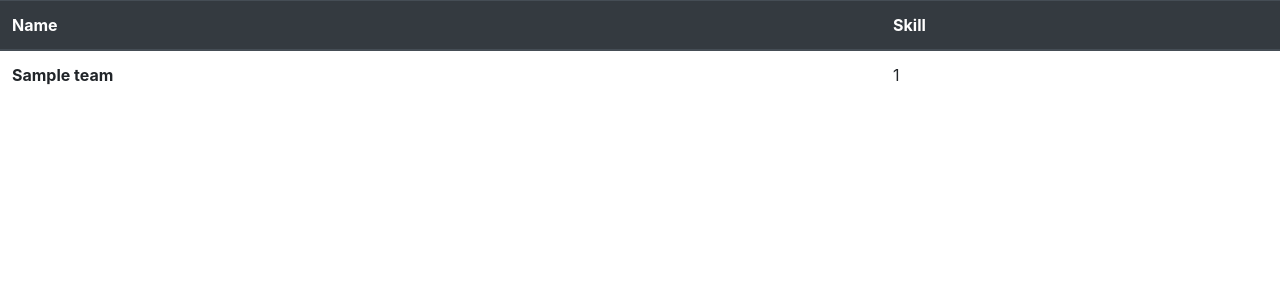
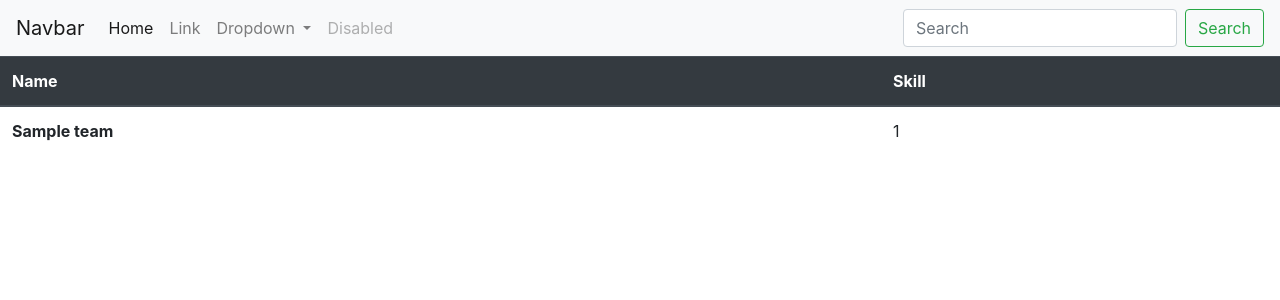
Before and after one commit to jodyunter/teampython, a Flask app: page /teams in a window 1280 px wide. Shown: the top 300 px of the page. Run offline with Flask 2, Linux system fonts and the light colour scheme; tables that the repository leaves empty hold one stand-in row (values such as "Sample post"); some libraries are stand-ins or nearby versions.

Commit message:
Working on interface

```diff
--- a/teams/templates/main.html
+++ b/teams/templates/main.html
@@ -11,6 +11,43 @@
     <title>Hello, world!</title>
   </head>
   <body>
+  {% block nav %}
+  <nav class="navbar navbar-expand-lg navbar-light bg-light">
+  <a class="navbar-brand" href="#">Navbar</a>
+  <button class="navbar-toggler" type="button" data-toggle="collapse" data-target="#navbarSupportedContent" aria-controls="navbarSupportedContent" aria-expanded="false" aria-label="Toggle navigation">
+    <span class="navbar-toggler-icon"></span>
+  </button>
+
+  <div class="collapse navbar-collapse" id="navbarSupportedContent">
+    <ul class="navbar-nav mr-auto">
+      <li class="nav-item active">
+        <a class="nav-link" href="#">Home <span class="sr-only">(current)</span></a>
+      </li>
+      <li class="nav-item">
+        <a class="nav-link" href="#">Link</a>
+      </li>
+      <li class="nav-item dropdown">
+        <a class="nav-link dropdown-toggle" href="#" id="navbarDropdown" role="button" data-toggle="dropdown" aria-haspopup="true" aria-expanded="false">
+          Dropdown
+        </a>
+        <div class="dropdown-menu" aria-labelledby="navbarDropdown">
+          <a class="dropdown-item" href="#">Action</a>
+          <a class="dropdown-item" href="#">Another action</a>
+          <div class="dropdown-divider"></div>
+          <a class="dropdown-item" href="#">Something else here</a>
+        </div>
+      </li>
+      <li class="nav-item">
+        <a class="nav-link disabled" href="#">Disabled</a>
+      </li>
+    </ul>
+    <form class="form-inline my-2 my-lg-0">
+      <input class="form-control mr-sm-2" type="search" placeholder="Search" aria-label="Search">
+      <button class="btn btn-outline-success my-2 my-sm-0" type="submit">Search</button>
+    </form>
+  </div>
+</nav>
+  {% endblock %}
     {% block content %}
     <h1>Hello, world!</h1>
     {% endblock %}
--- a/teams/templates/teams/current_standings.html
+++ b/teams/templates/teams/current_standings.html
@@ -6,6 +6,3 @@
     </div>
 </div>
     {% endblock %}
-{% block standings_options %}
-this is where start, play, etc should go
-{% endblock %}
```
Also changed, not shown: tests/teams/services/test_standings_service.py (+0 -2 lines).
